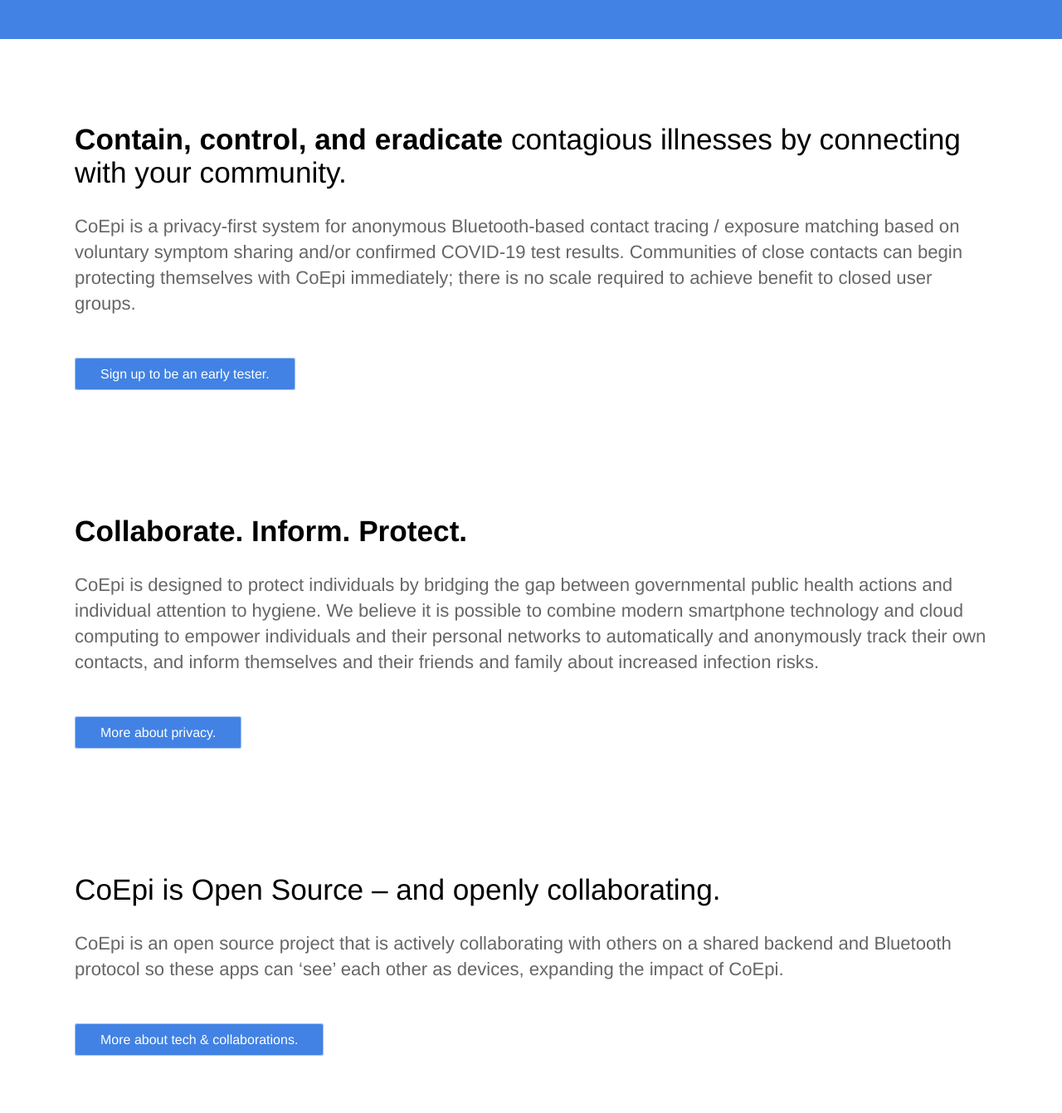
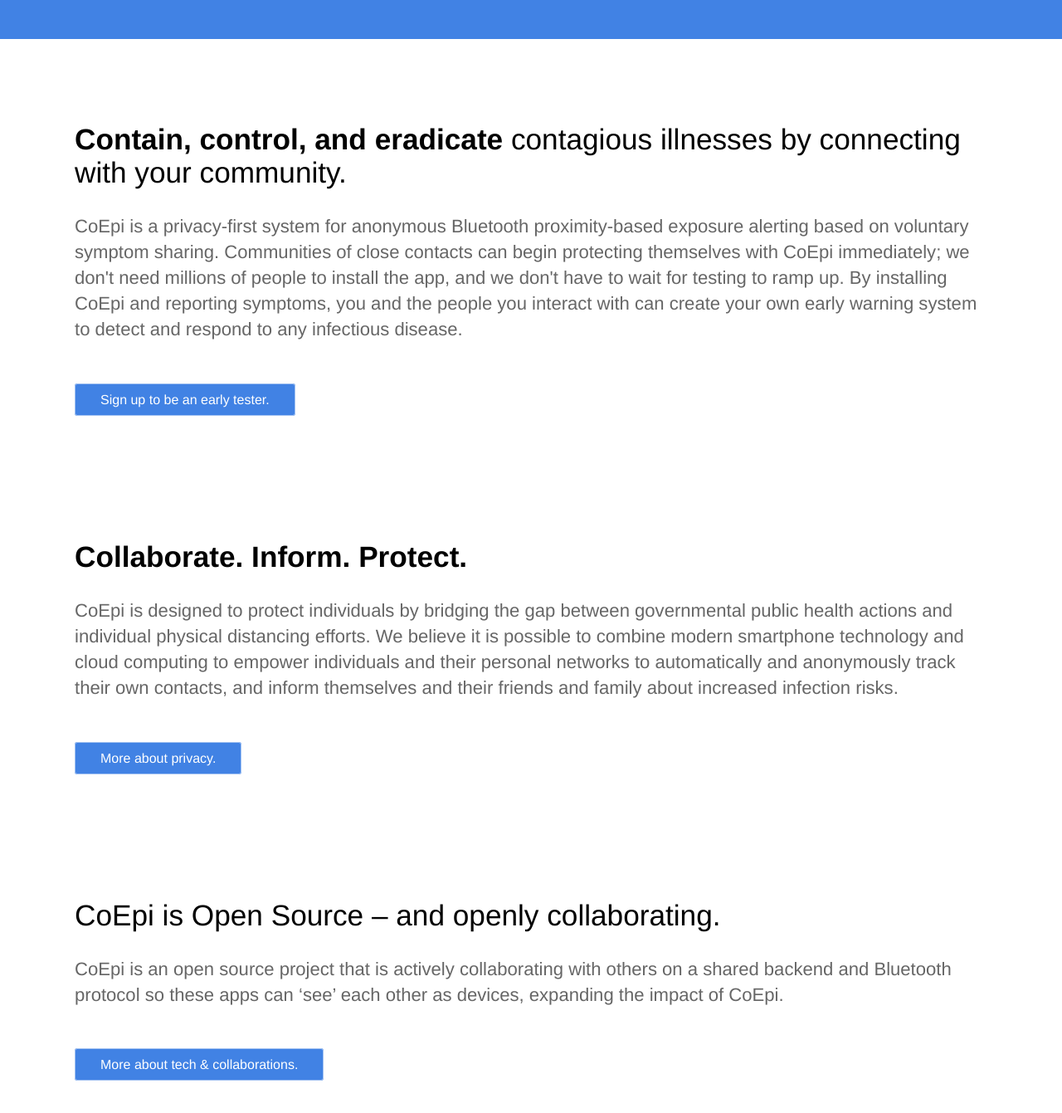
Before and after one commit to Co-Epi/website, a Jekyll site: the page built from index.html, in a window 1280 px wide and 1400 px high, scrolled down 854 px. Shown: the top 1341 px of the window at 83% size. Built offline with Jekyll 4.4.1, drawn with Linux system fonts in a browser that asks for light colours; the list of posts is cut into pages by our own code.

Commit message:
new home page language around exposure alerting, early warning, individual physical distancing

```diff
--- a/index.html
+++ b/index.html
@@ -18,7 +18,7 @@
 		<div class="container flex">
 			<div class="text editable">
 				<h2><strong>Contain, control, and eradicate</strong> contagious illnesses by connecting with your community.</h2>
-				<p>CoEpi is a privacy-first system for anonymous Bluetooth-based contact tracing / exposure matching based on voluntary symptom sharing and/or confirmed COVID-19 test results. Communities of close contacts can begin protecting themselves with CoEpi immediately; there is no scale required to achieve benefit to closed user groups. </p>
+				<p>CoEpi is a privacy-first system for anonymous Bluetooth proximity-based exposure alerting based on voluntary symptom sharing. Communities of close contacts can begin protecting themselves with CoEpi immediately; we don't need millions of people to install the app, and we don't have to wait for testing to ramp up. By installing CoEpi and reporting symptoms, you and the people you interact with can create your own early warning system to detect and respond to any infectious disease.</p>
 		<div class="cta button"><a href="https://forms.gle/MLeKz9nerPvX8fwC8">Sign up to be an early tester.</a></div>
                 </div>
 
@@ -29,7 +29,7 @@
 		<div class="container flex">
 			<div class="text editable">
 				<h2><strong>Collaborate. Inform. Protect.</strong></h2>
-				<p>CoEpi is designed to protect individuals by bridging the gap between governmental public health actions and individual attention to hygiene. We believe it is possible to combine modern smartphone technology and cloud computing to empower individuals and their personal networks to automatically and anonymously track their own contacts, and inform themselves and their friends and family about increased infection risks.</p>
+				<p>CoEpi is designed to protect individuals by bridging the gap between governmental public health actions and individual physical distancing efforts. We believe it is possible to combine modern smartphone technology and cloud computing to empower individuals and their personal networks to automatically and anonymously track their own contacts, and inform themselves and their friends and family about increased infection risks.</p>
         <div class="cta button"><a href="{{ site.baseurl }}/privacy/">More about privacy.</a></div>
         </div>
 
```
